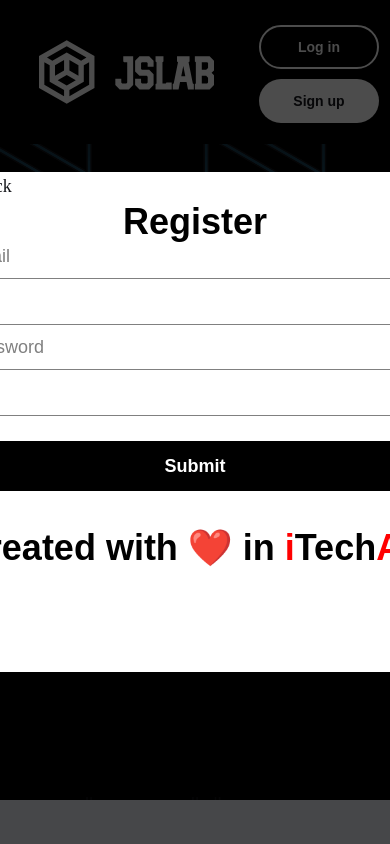
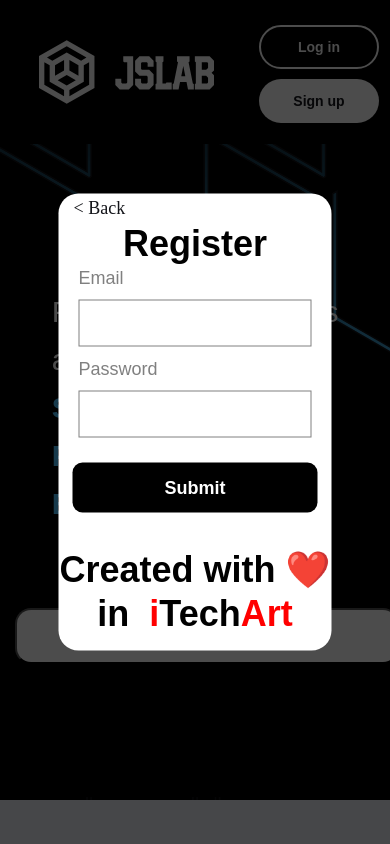
Before and after one commit to PavelBichukov/JSLab, a React (Vite) app: page / in a window 390 px wide. Both pictures are taken after a click on the button "Log in". Shown: the top 844 px of the page. Built offline with nearby package versions, Linux system fonts and the light colour scheme; a web font is replaced by a local one.

Commit message:
INT-39/FEAT: add responsive for popup

```diff
--- a/src/pages/Log In/Login.module.scss
+++ b/src/pages/Log In/Login.module.scss
@@ -17,8 +17,8 @@
   left: 50%;
   transform: translate(-50%, -50%);
   background-color: $white;
-  width: 500px;
-  height: 500px;
+  width: 27%;
+  height: auto;
   z-index: 1000;
   border-radius: 20px;
 }
@@ -49,11 +49,18 @@
 
 .createText {
   margin-top: 5px;
-  display: flex;
-  justify-content: center;
+  text-align: center;
+  display: block;
+  padding-bottom: 15px;
 }
 
 .spanText {
   color: red;
-  display: block
+  display: inline;
 }
+
+@media screen and (max-width: 1000px) {
+  .modalStyles {
+    width: 70%;
+  }
+}
```
